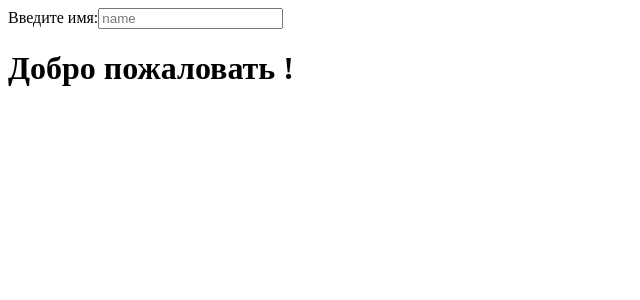
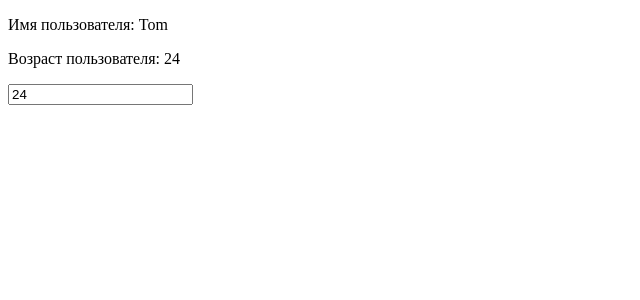
Before and after one commit to blckbrrynvdr/Angular-meta, an Angular app: page / in a window 1280 px wide. Shown: the top 300 px of the page, without its empty margins (0-640 px from the left). Built offline with nearby package versions, Linux system fonts and the light colour scheme.

Commit message:
взаимодействие между компонентами

```diff
--- a/src/app/app.component.ts
+++ b/src/app/app.component.ts
@@ -2,10 +2,10 @@
 
 @Component({
     selector: 'my-app',
-    template: `<label>Введите имя:</label>
-                 <input [(ngModel)]="name" placeholder="name">
-                 <h1>Добро пожаловать {{name}}!</h1>`
+    template: `<child-comp [userName]="name" [userAge]="age"></child-comp>
+                <input type="number" [(ngModel)]="age" />`
 })
 export class AppComponent {
-    name= '';
+    name:string="Tom";
+    age:number = 24;
 }
--- a/src/app/app.module.ts
+++ b/src/app/app.module.ts
@@ -2,11 +2,10 @@
 import { BrowserModule } from '@angular/platform-browser';
 import { FormsModule }   from '@angular/forms';
 import { AppComponent }   from './app.component';
-
+import { ChildComponent }   from './child.component';
 @NgModule({
     imports:      [ BrowserModule, FormsModule ],
-    declarations: [ AppComponent ],
+    declarations: [ AppComponent, ChildComponent ],
     bootstrap:    [ AppComponent ]
 })
-
 export class AppModule { }
--- /dev/null
+++ b/src/app/child.component.ts
@@ -0,0 +1,24 @@
+import { Input, Component} from '@angular/core';
+
+@Component({
+    selector: 'child-comp',
+    template: `<p>Имя пользователя: {{userName}}</p>
+              <p>Возраст пользователя: {{userAge}}</p>`
+})
+export class ChildComponent{
+    @Input() userName: string = "";
+     _userAge: number = 0;
+
+    @Input()
+    set userAge(age:number) {
+        console.log('age ts', age);
+
+        if(age<0)
+            this._userAge=0;
+        else if(age>100)
+            this._userAge=100;
+        else
+            this._userAge = age;
+  }
+  get userAge() { return this._userAge; }
+}
```
